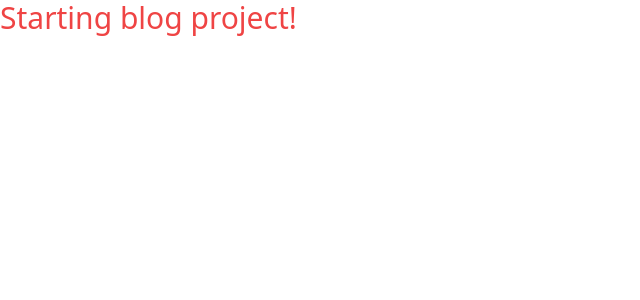
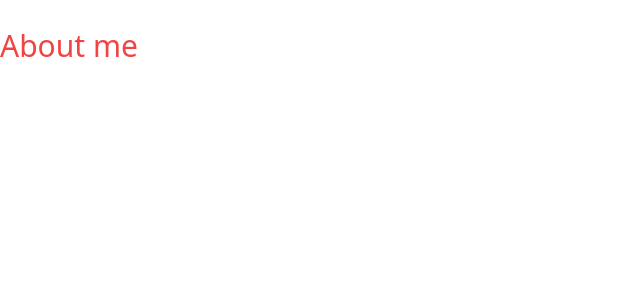
Before and after one commit to oybek703/blog, a Next.js app: page / in a window 1280 px wide. Shown: the top 300 px of the page, without its empty margins (0-640 px from the left). Built offline with nearby package versions, Linux system fonts and the light colour scheme.

Commit message:
Layout component created

```diff
--- /dev/null
+++ b/components/Layout.tsx
@@ -0,0 +1,29 @@
+import Head from 'next/head'
+import { FC, PropsWithChildren } from 'react'
+
+interface ILayoutProps {
+	title?: string
+	keywords?: string
+	description?: string
+}
+
+const Layout: FC<PropsWithChildren<ILayoutProps>> = ({ title, children, keywords, description }) => {
+	return (
+		<div>
+			<Head>
+				<title>{title}</title>
+				<meta name="keywords" content={keywords} />
+				<meta name="description" content={description} />
+			</Head>
+			<main className="container mx-auto my-7">{children}</main>
+		</div>
+	)
+}
+
+Layout.defaultProps = {
+	title: 'Yoriqulov personal blog',
+	keywords: 'yoriqulov, programming, sport',
+	description: 'About me.'
+}
+
+export default Layout
--- a/pages/_app.tsx
+++ b/pages/_app.tsx
@@ -2,7 +2,7 @@ import '../styles/globals.css'
 import type { AppProps } from 'next/app'
 
 function MyApp({ Component, pageProps }: AppProps) {
-  return <Component {...pageProps} />
+	return <Component {...pageProps} />
 }
 
 export default MyApp
--- a/pages/index.tsx
+++ b/pages/index.tsx
@@ -1,5 +1,11 @@
+import Layout from '@components/Layout'
+
 const Home = () => {
-	return <h1 className="text-3xl text-red-500">Starting blog project!</h1>
+	return (
+		<Layout>
+			<h1 className="text-red-500 text-3xl">About me</h1>
+		</Layout>
+	)
 }
 
 export default Home
--- a/postcss.config.js
+++ b/postcss.config.js
@@ -1,6 +1,6 @@
 module.exports = {
-  plugins: {
-    tailwindcss: {},
-    autoprefixer: {},
-  },
+	plugins: {
+		tailwindcss: {},
+		autoprefixer: {}
+	}
 }
--- a/tailwind.config.js
+++ b/tailwind.config.js
@@ -1,11 +1,8 @@
 /** @type {import('tailwindcss').Config} */
 module.exports = {
-  content: [
-    "./pages/**/*.{js,ts,jsx,tsx}",
-    "./components/**/*.{js,ts,jsx,tsx}",
-  ],
-  theme: {
-    extend: {},
-  },
-  plugins: [],
+	content: ['./pages/**/*.{js,ts,jsx,tsx}', './components/**/*.{js,ts,jsx,tsx}'],
+	theme: {
+		extend: {}
+	},
+	plugins: []
 }
--- a/tsconfig.json
+++ b/tsconfig.json
@@ -1,5 +1,9 @@
 {
   "compilerOptions": {
+    "baseUrl": ".",
+    "paths": {
+      "@components/*": ["components/*"]
+    },
     "target": "es5",
     "lib": ["dom", "dom.iterable", "esnext"],
     "allowJs": true,
```
Also changed, not shown: 1 other file (tests, documents, lock files or other folders).
